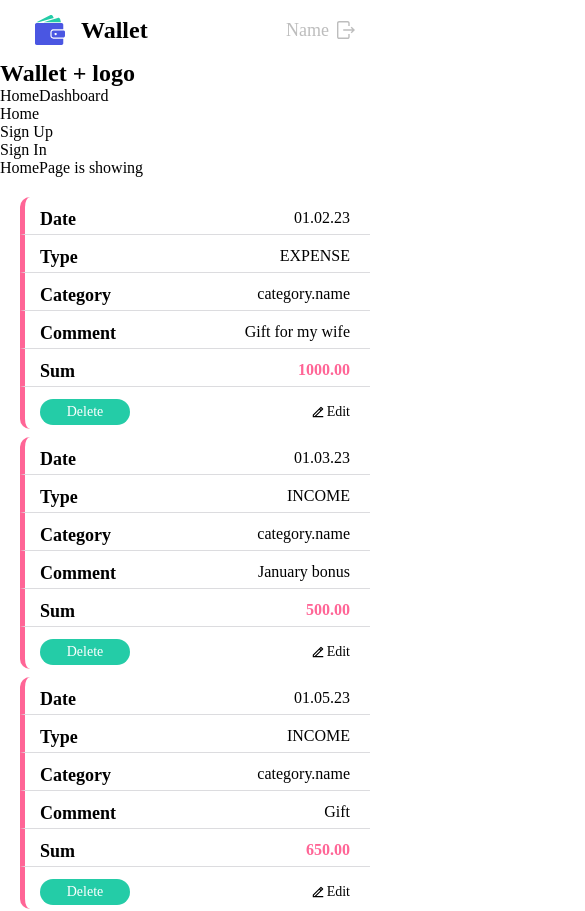
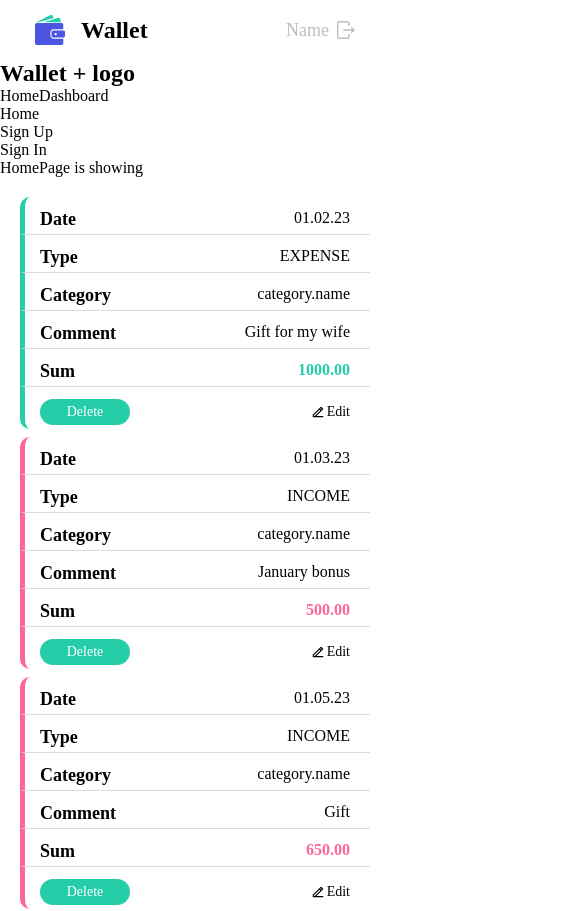
Before and after one commit to daryark/Wallet, a React (Create React App) app: page / in a window 390 px wide. Shown: the top 911 px of the page, 585 px wide, since content can reach past the window. Built offline with nearby package versions, Linux system fonts and the light colour scheme.

Commit message:
final styles to transList mobile

```diff
--- a/src/components/TransitionsList/TransitionsList.styled.js
+++ b/src/components/TransitionsList/TransitionsList.styled.js
@@ -18,7 +18,9 @@ export const StyledItem = styled.li`
   justify-content: space-between;
   padding: 12px 20px 4px 15px;
 
-  border-left: 5px solid ${p => p.theme.color.text_pink};
+  border-left: 5px solid
+    ${({ type, theme }) =>
+      type === 'EXPENSE' ? theme.color.accent : theme.color.text_pink};
   border-bottom: ${p => p.theme.borders.normal} #dcdcdf;
   &:first-of-type {
     border-top-left-radius: 10px;
@@ -32,7 +34,8 @@ export const StyledItem = styled.li`
 `;
 
 export const StyledSum = styled.span`
-  color: ${p => p.theme.color.text_pink};
+  color: ${({ type, theme }) =>
+    type === 'EXPENSE' ? theme.color.accent : theme.color.text_pink};
   font-weight: ${p => p.theme.fontWeights.bold};
 `;
 export const StyledSpan = styled.span`
@@ -68,13 +71,13 @@ export const StyledTable = styled.table`
   width: 100%;
   border-collapse: collapse;
   overflow: hidden;
-  /* text-align: center; */
+  text-align: center;
 `;
 
 export const StyledThead = styled.thead`
-  /* width: 100%;
+  width: 100%;
   position: sticky;
-  z-index: 100; */
+  z-index: 100;
   font-size: ${p => p.theme.fontSizes.m};
   font-weight: ${p => p.theme.fontWeights.bold};
   background-color: ${p => p.theme.color.bg_white};
@@ -88,11 +91,13 @@ export const StyledTbody = styled.tbody`
 `;
 
 export const StyledRow = styled.tr`
-  width: 100%;
-  display: inline-block;
   padding: 14px 20px;
   border-bottom: ${p => p.theme.borders.normal} #dcdcdf;
   &:last-of-type {
     border-bottom: none;
   }
+  /* width: 100%;
+  display: inline-block;
+
+   */
 `;
--- a/src/components/TransitionsList/TransitionsListMobile.jsx
+++ b/src/components/TransitionsList/TransitionsListMobile.jsx
@@ -31,27 +31,27 @@ export const TransactionsListMobile = () => {
       {transitions.map(
         ({ id, transactionDate, type, categoryId, comment, amount }) => (
           <StyledList key={id}>
-            <StyledItem>
+            <StyledItem type={type}>
               <StyledSpan>Date</StyledSpan>
               {transactionDate}
             </StyledItem>
-            <StyledItem>
+            <StyledItem type={type}>
               <StyledSpan>Type</StyledSpan>
               {type}
             </StyledItem>
-            <StyledItem>
+            <StyledItem type={type}>
               <StyledSpan>Category</StyledSpan>
               {categoryId}
             </StyledItem>
-            <StyledItem>
+            <StyledItem type={type}>
               <StyledSpan>Comment</StyledSpan>
               {comment}
             </StyledItem>
-            <StyledItem>
+            <StyledItem type={type}>
               <StyledSpan>Sum</StyledSpan>
-              <StyledSum>{parseFloat(amount).toFixed(2)}</StyledSum>
+              <StyledSum type={type}>{parseFloat(amount).toFixed(2)}</StyledSum>
             </StyledItem>
-            <StyledItem>
+            <StyledItem type={type}>
               <StyledDeleteBtn onClick={() => handleDeleteTransition(id)}>
                 Delete
               </StyledDeleteBtn>
```
